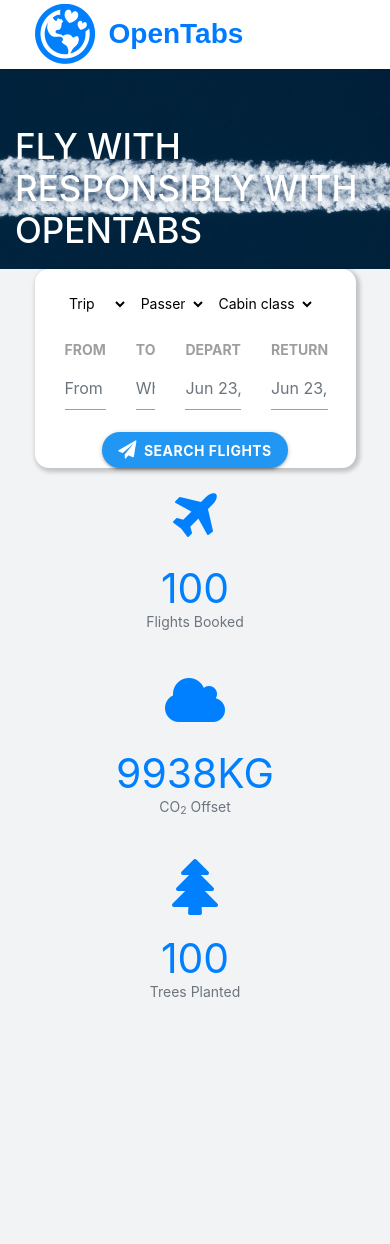
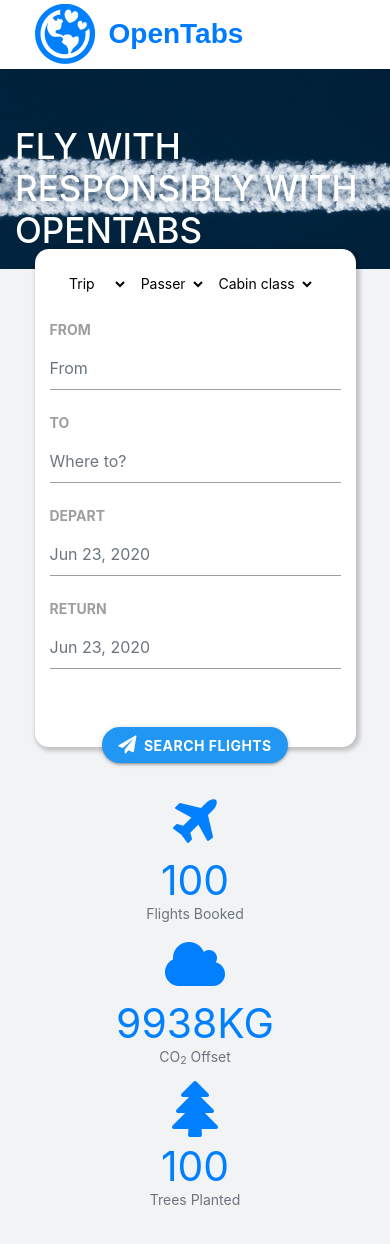
Before and after one commit to Adarsh-thedev/ot-flights-frontend, a React (Create React App) app: page / in a window 390 px wide. Shown: the top 1244 px of the page. Before the commit the page ends 1078 px from the top, so only its background shows below. Built offline with nearby package versions, Linux system fonts and the light colour scheme.

Commit message:
style changes and responsiveness

```diff
--- a/src/Components/Flightsearch.js
+++ b/src/Components/Flightsearch.js
@@ -1,13 +1,13 @@
 import React, { useState } from 'react';
 
 const FlightSearch = () => {
-    const [date, setNewDate] = useState({
+    const [date, setDate] = useState({
         travelingDate : `${new Date().toString().substr(4,6)}, ${new Date().getFullYear()}`,
         returnDate : `${new Date().toString().substr(4,6)}, ${new Date().getFullYear()}`
     });
 
     return(
-        <div className = 'container'>
+        <div className = 'container' style ={{position : 'relative', bottom : '20px'}}>
             <form className = 'br4 shadow-3 bg1'>
                 <div className = 'top d-flex container ml-2'>
                     <div className="input-field ml1 select-div">
@@ -34,34 +34,34 @@
                         </select>
                     </div>
                 </div>
-                <div className="d-flex justify-content-between col-lg-6">
-                    <div className="form-group col-lg-6 col-md-3 col-xs-12">
+                <div className="d-flex row justify-content-between">
+                    <div className="form-group col-xs-12 col-sm-3">
                         <label className = 'b f5'>FROM</label>
                         <div className="autocomplete">
                             <input id="source" autoComplete="off" type="text" className="form-control" name="from" placeholder='From'/>
                         </div>
                     </div>
-                    <div className="form-group col-lg-6 col-md-3 col-xs-12">
+                    <div className="form-group col-xs-12 col-sm-3">
                         <label className = 'b f5'>TO</label>
                         <div className="autocomplete">
-                            <input id="dest" autoComplete="off" type="text" className="form-control" name="to" placeholder="Where to?"/>
+                            <input id = 'dest' autoComplete="off" type="text" className="form-control" name="to" placeholder="Where to?"/>
                         </div>
                     </div>
-                    <div className="form-group col-lg-6 col-md-3 col-xs-12">
+                    <div className="form-group col-xs-12 col-sm-3">
                         <label className = 'b f5'>DEPART</label>
                         <div className="autocomplete">
-                            <input id="dest" autoComplete="off" type="text" className="form-control" name="to" placeholder={date.travelingDate}/>
+                            <input autoComplete="off" type="text" className="form-control" name="to" placeholder={date.travelingDate}/>
                         </div>
                     </div>
-                    <div className="form-group col-lg-6 col-md-3 col-xs-12">
+                    <div className="form-group col-xs-12 col-sm-3">
                         <label className = 'b f5'>RETURN</label>
                         <div className="autocomplete">
-                            <input id="dest" autoComplete="off" type="text" className="form-control" name="to" placeholder={date.returnDate}/>
+                            <input autoComplete="off" type="text" className="form-control" name="to" placeholder={date.returnDate}/>
                         </div>
                     </div>
                 </div>
-                <div className="searchButtonContainer center">
-                    <button className="btn blue text-white br-pill dim b searchButton"><i className="fa fa-send mr-2" aria-hidden="true"></i>Search Flights</button>
+                <div className="center" style = {{position : 'relative', top : '16px'}}>
+                    <button className="btn blue text-white br-pill dim b"><i className="fa fa-send mr-2" aria-hidden="true"></i>Search Flights</button>
                 </div>
             </form>
         </div>
--- a/src/Components/Header.js
+++ b/src/Components/Header.js
@@ -1,5 +1,5 @@
 import React from 'react';
-import Background from './home-img.png';
+import Background from '../assets/home-img.png';
 
 const sectionStyle = {
     backgroundImage : `url(${Background})`,
--- a/src/Components/Logo.js
+++ b/src/Components/Logo.js
@@ -1,11 +1,12 @@
 import React from 'react';
+import OpenTabsLogo from '../assets/logo.png';
 
 const Logo = () => {
     return(
         <div className = 'nav'>
             <div className = 'container'>
                 <a className = 'navbar-brand' href = '/'>
-                    <img className = 'mr3 dim' src = '/assets/logo.png' alt = 'logo'/>
+                    <img className = 'mr3 dim' src = {OpenTabsLogo} alt = 'logo'/>
                     <span style = {{fontFamily : 'Nunito, sans-serif', verticalAlign : 'middle'}} className = 'dib dim h2 b text-primary'>OpenTabs</span>
                 </a>
             </div>
--- a/src/Components/Stats.js
+++ b/src/Components/Stats.js
@@ -3,29 +3,29 @@
 
 const Stats = () => {
     return(
-        <div className = "section counter" style = {{color : '#0080ff'}}>
-            <div className = 'container mt2'>
+        <div className = "section counter mt3" style = {{color : '#0080ff'}}>
+            <div className = 'container'>
                 <div className = ' row'>
-                    <div className="col-lg-4 col-md-6 col-sm-6">
-                        <div className="counter-item text-center mb-5 mb-lg-0">
-                            <div className="icon-box"><i aria-hidden="true" className="fa fa-plane fa-4x"></i></div>
-                            <h3 className="mb-0 mt-4 counter"><CountUp end={100} duration={5}/></h3>
+                    <div className="col-xs-12 col-sm-4">
+                        <div className="counter-item text-center mb2 mb-lg-0">
+                            <div className="icon-box grow"><i aria-hidden="true" className="fa fa-plane fa-4x"></i></div>
+                            <h3 className="mb-0 mt2 counter"><CountUp end={100} duration={5}/></h3>
                             <p className="text-muted">Flights Booked</p>
                         </div>
                     </div>
-                    <div className="col-lg-4 col-md-6 col-sm-6 ">
-                        <div className="counter-item text-center mb-5 mb-lg-0">
-                            <div className="icon-box"><i aria-hidden="true" className="fa fa-cloud fa-4x"></i></div>
-                            <h3 className="mb-0 mt-4 counter">
+                    <div className="col-xs-12 col-sm-4">
+                        <div className="counter-item text-center mb2 mb-lg-0">
+                            <div className="icon-box grow"><i aria-hidden="true" className="fa fa-cloud fa-4x"></i></div>
+                            <h3 className="mb-0 mt2 counter">
                                 <CountUp end={10000} duration={7}/><span>KG</span>
                             </h3>
                             <p className="text-muted">CO<sub>2</sub> Offset</p>
                         </div>
                     </div>
-                    <div className="col-lg-4 col-md-6 col-sm-6">
-                        <div className="counter-item text-center mb-5 mb-lg-0">
-                            <div className="icon-box"><i aria-hidden="true" className="fa fa-tree fa-4x"></i></div>
-                            <h3 className="mb-0 mt-4 counter">
+                    <div className="col-xs-12 col-sm-4">
+                        <div className="counter-item text-center mb2 mb-lg-0">
+                            <div className="icon-box grow"><i aria-hidden="true" className="fa fa-tree fa-4x"></i></div>
+                            <h3 className="mb-0 mt2 counter">
                                 <CountUp start={0} end={100} duration={5}/>
                             </h3>
                             <p className="text-muted">Trees Planted</p>
```
Also changed, not shown: src/assets/home-img.png (renamed from src/Components/home-img.png), src/assets/logo.png (added).
